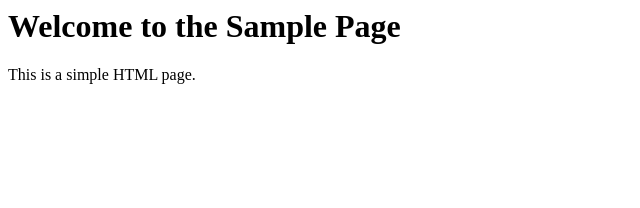
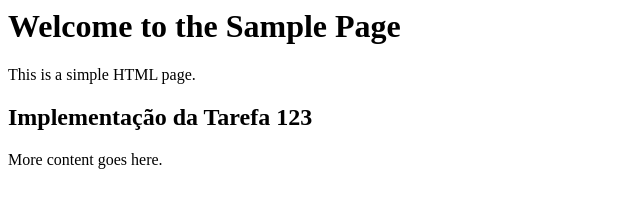
Before and after one commit to profandersonbosing/curso-git, a plain HTML site: page index.html in a window 1280 px wide. Shown: the whole page, without its empty margins (0-640 px from the left). Drawn offline with Linux system fonts and the light colour scheme.

Commit message:
Implementada alteração da tarefa123

```diff
--- a/index.html
+++ b/index.html
@@ -5,5 +5,7 @@
 <body>
     <h1>Welcome to the Sample Page</h1>
     <p>This is a simple HTML page.</p>
+    <h2>Implementação da Tarefa 123</h2>
+    <p>More content goes here.</p>
 </body>
 </html>
```
